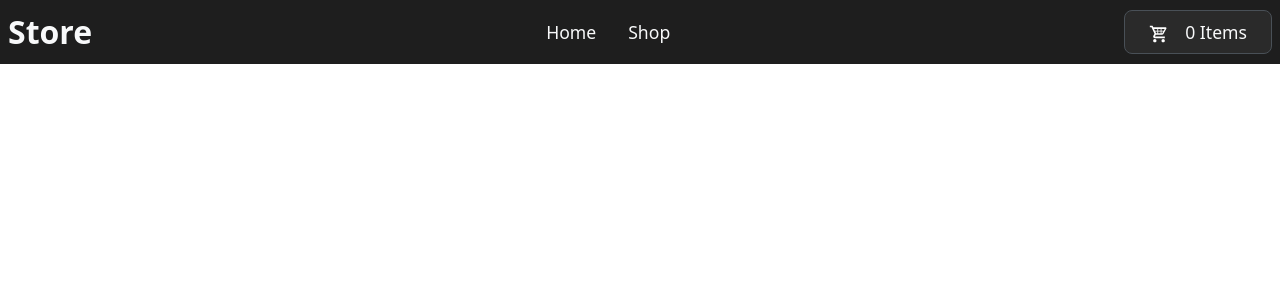
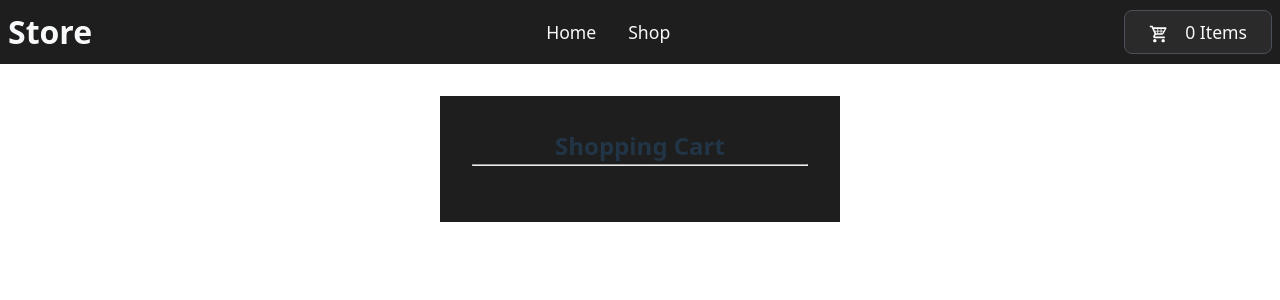
Before and after one commit to bmichael99/Shopping-Cart, a React (Vite) app: page /cart in a window 1280 px wide. Shown: the top 300 px of the page. Built offline with nearby package versions, Linux system fonts and the light colour scheme.

Commit message:
added checkout and ability to delete items from cart at checkout

```diff
--- a/src/ShoppingCart.css
+++ b/src/ShoppingCart.css
@@ -0,0 +1,36 @@
+.cartList svg{
+  fill:white;
+  width:24px;
+  height:24px;
+}
+
+.cartList p{
+  display:flex;
+  gap:8px;
+  align-items: center;
+}
+
+.cartList button{
+  padding:4px;
+}
+
+.shoppingCart-container{
+  display:flex;
+  justify-content: center;
+  margin-top:16px;
+  padding:16px;
+}
+
+.cartList{
+  background-color: var(--primary-color);
+  max-width: 1200px;
+  min-width: 400px;
+  padding:32px;
+}
+h2{
+  text-align:center;
+}
+
+.bold{
+  font-weight:bold;
+}
--- a/src/ShoppingCart.jsx
+++ b/src/ShoppingCart.jsx
@@ -6,13 +6,36 @@ import { useOutletContext } from "react-router-dom";
 
 function ShoppingCart() {
   const { cart, setCart } = useOutletContext();
+  const [hovered, setHovered] = useState(null);
+
+  function handleClickk(title){
+    const index = cart.findIndex((item) => item.title === title);
+    const copyCart = cart;
+    copyCart.splice(index,1);
+    setCart(copyCart);
+  }
+
   return (
     <>
       <Navbar />
-      <div className="cartList">
-      {cart.map(({title, price, img, quantity}) =>
-      <p>{quantity} {title} Total: ${quantity*price}</p>
-      )}
+      <div className="shoppingCart-container">
+        <div className="cartList">
+          <h2>Shopping Cart</h2>
+          <hr />
+          <br></br>
+          <div className="cartItems">
+            {cart.map(({title, price, img, quantity}) =>
+            <p key = {title}>{quantity} {title} <span class = "bold">Total:</span> ${quantity*price}
+            <button onMouseEnter={() => setHovered(title)} onMouseLeave={() => setHovered(null)} onClick = {() => handleClickk(title)}>
+            {hovered !== title ?
+            (<svg xmlns="http://www.w3.org/2000/svg" viewBox="0 0 24 24"><title>delete</title><path d="M19,4H15.5L14.5,3H9.5L8.5,4H5V6H19M6,19A2,2 0 0,0 8,21H16A2,2 0 0,0 18,19V7H6V19Z" /></svg>)
+            : (<svg xmlns="http://www.w3.org/2000/svg" viewBox="0 0 24 24"><title>delete-empty</title><path d="M20.37,8.91L19.37,10.64L7.24,3.64L8.24,1.91L11.28,3.66L12.64,3.29L16.97,5.79L17.34,7.16L20.37,8.91M6,19V7H11.07L18,11V19A2,2 0 0,1 16,21H8A2,2 0 0,1 6,19Z" /></svg>)
+            }
+            </button>
+            </p>
+            )}
+          </div>
+        </div>
       </div>
     </>
   )
--- a/src/components/ProductCard.jsx
+++ b/src/components/ProductCard.jsx
@@ -34,7 +34,7 @@ function ProductCard({title, price, img}) {
       setCart([...cart, item]);
     }
 
-    setQuantity(0);
+    setQuantity(1);
   }
 
   return(
```
